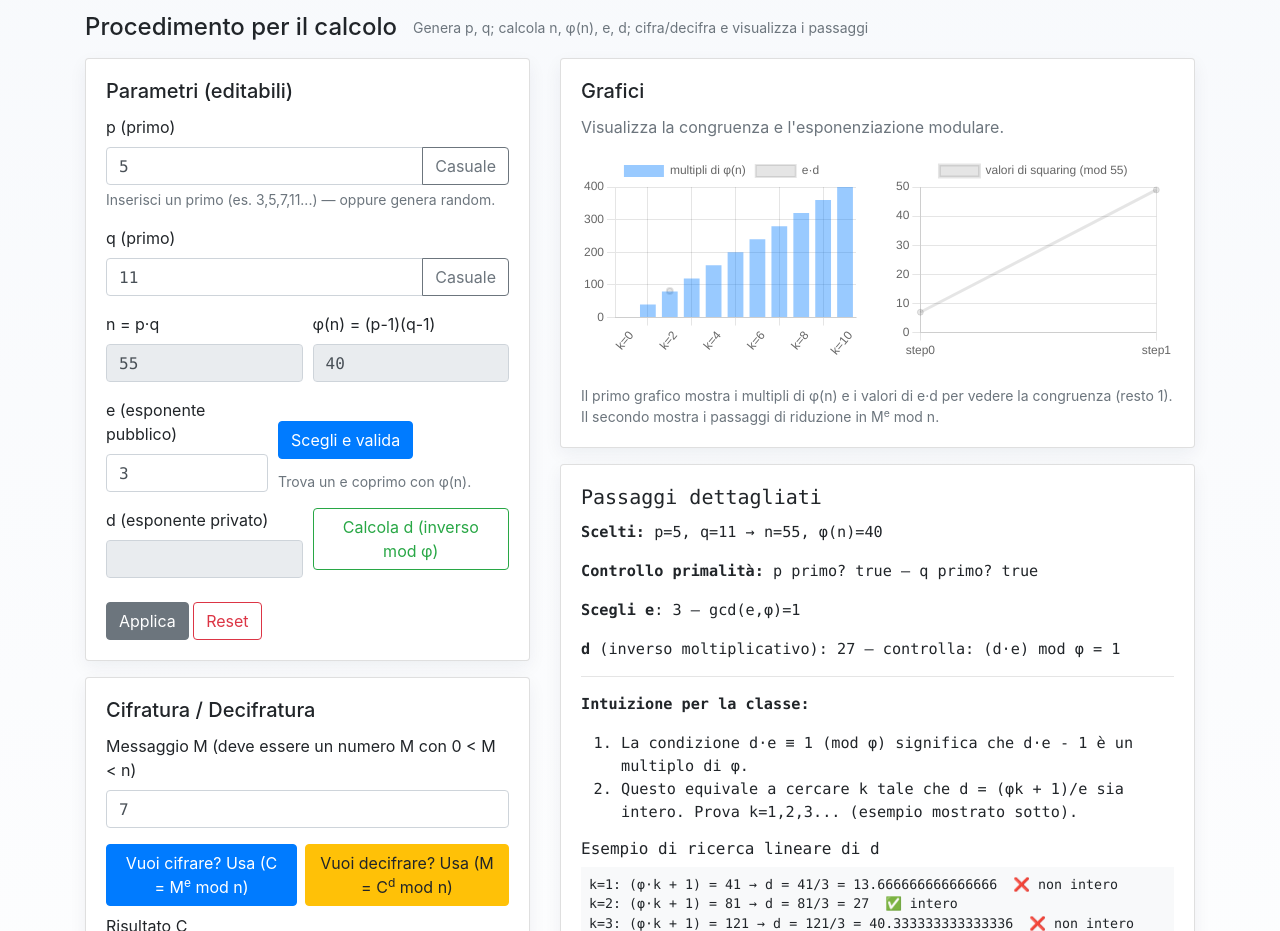
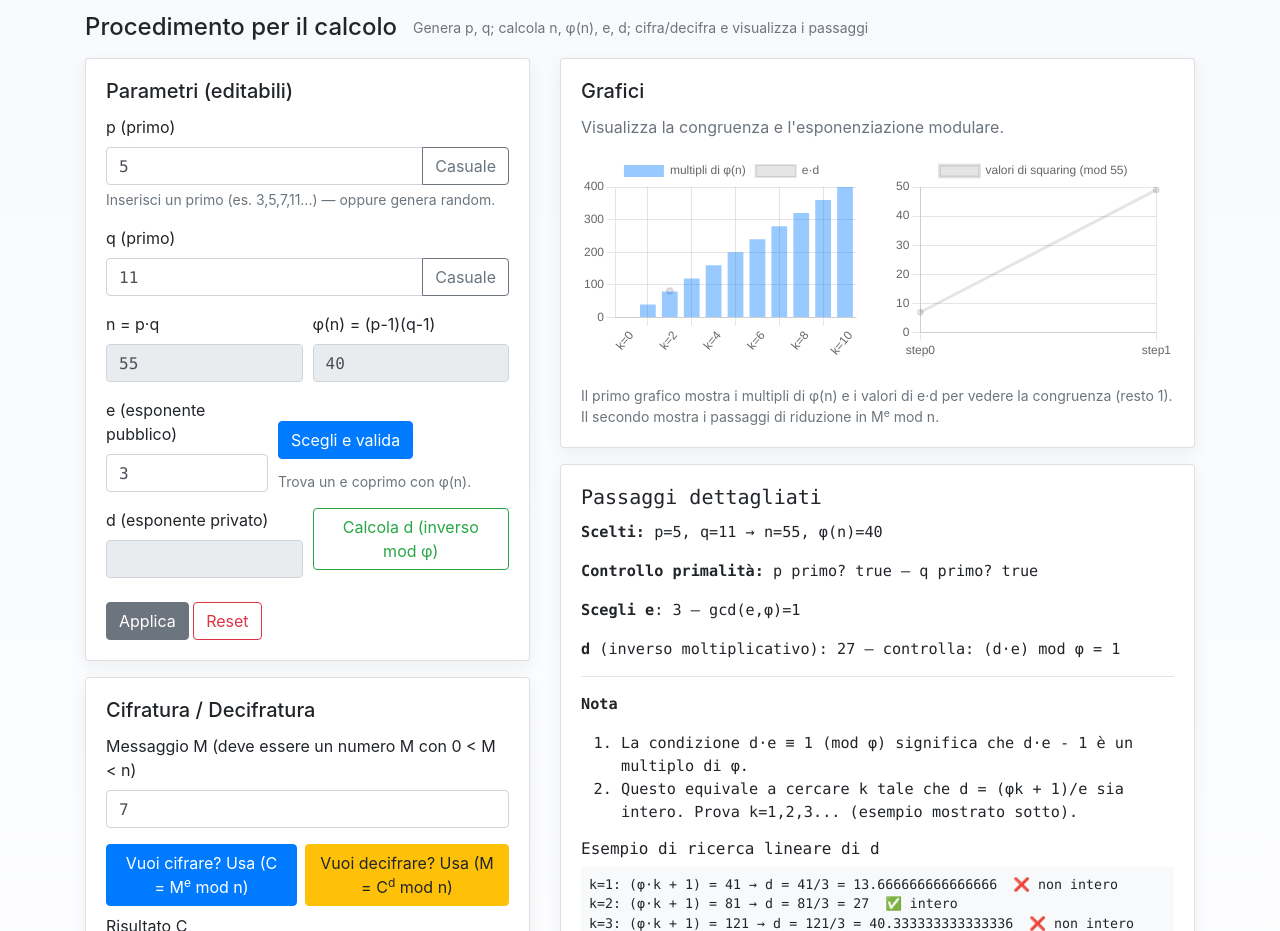
Before and after one commit to salvatorecapolupo/cryptography-basics, a plain HTML site: page rsa_teaching_support.html in a window 1280 px wide. Shown: the part 169-1100 px from the top of the page. Drawn offline with nearby package versions, Linux system fonts and the light colour scheme.

Commit message:
Change 'Intuizione per la classe' to 'Nota'

```diff
--- a/rsa_teaching_support.html
+++ b/rsa_teaching_support.html
@@ -322,7 +322,7 @@ function renderSteps(p,q,n,phi,e,d){
   if(d==null) html += `<p class="text-danger"><strong>d non esiste</strong> perché e e φ non sono coprimi.</p>`;
   else html += `<p><strong>d</strong> (inverso moltiplicativo): ${d} — controlla: (d·e) mod φ = ${(d*e)%phi}</p>`;
 
-  html += `<hr><p><strong>Intuizione per la classe:</strong></p>`;
+  html += `<hr><p><strong>Nota</strong></p>`;
   html += `<ol><li>La condizione d·e ≡ 1 (mod φ) significa che d·e - 1 è un multiplo di φ.</li>`;
   html += `<li>Questo equivale a cercare k tale che d = (φk + 1)/e sia intero. Prova k=1,2,3... (esempio mostrato sotto).</li></ol>`;
 
```
